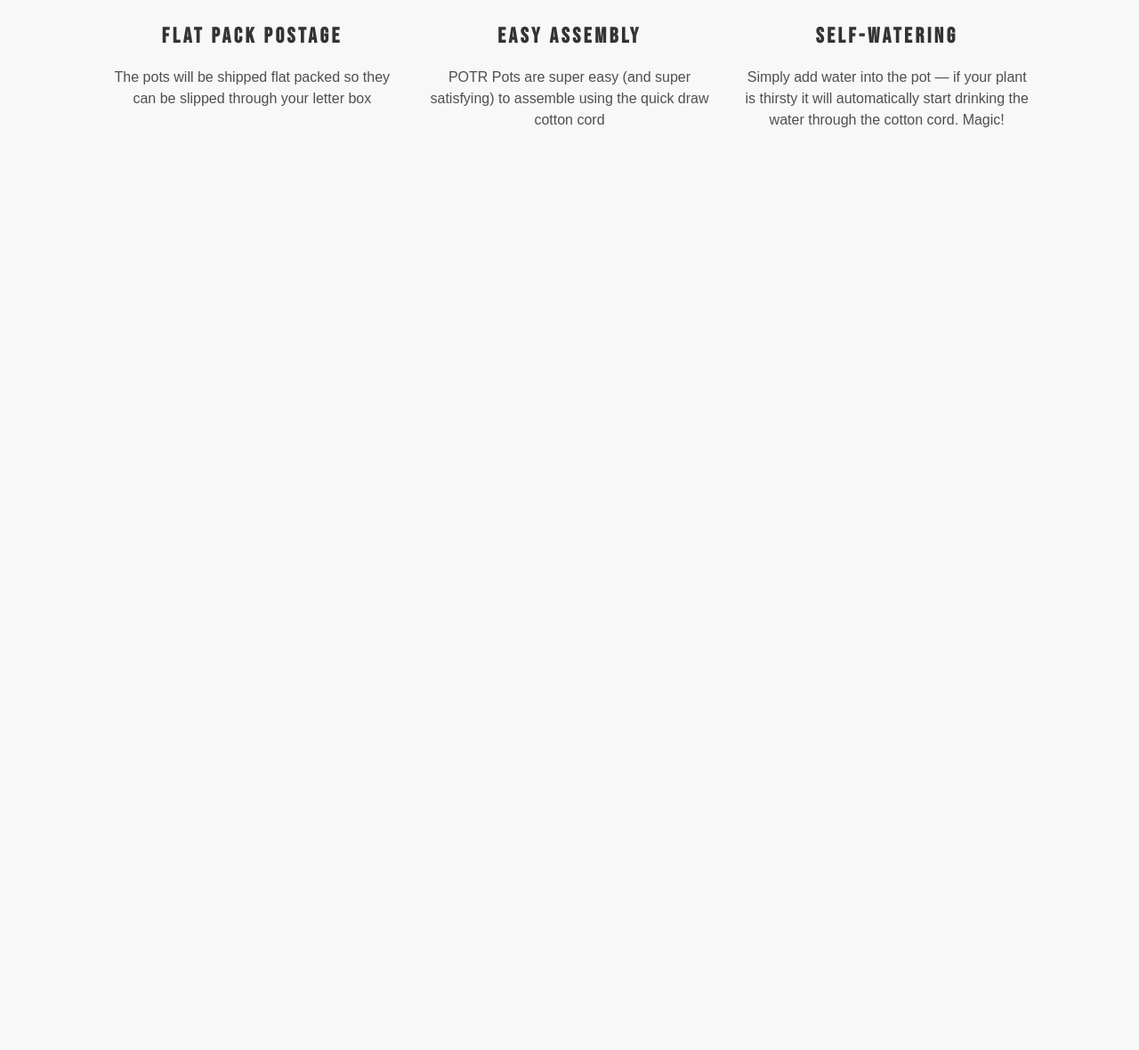
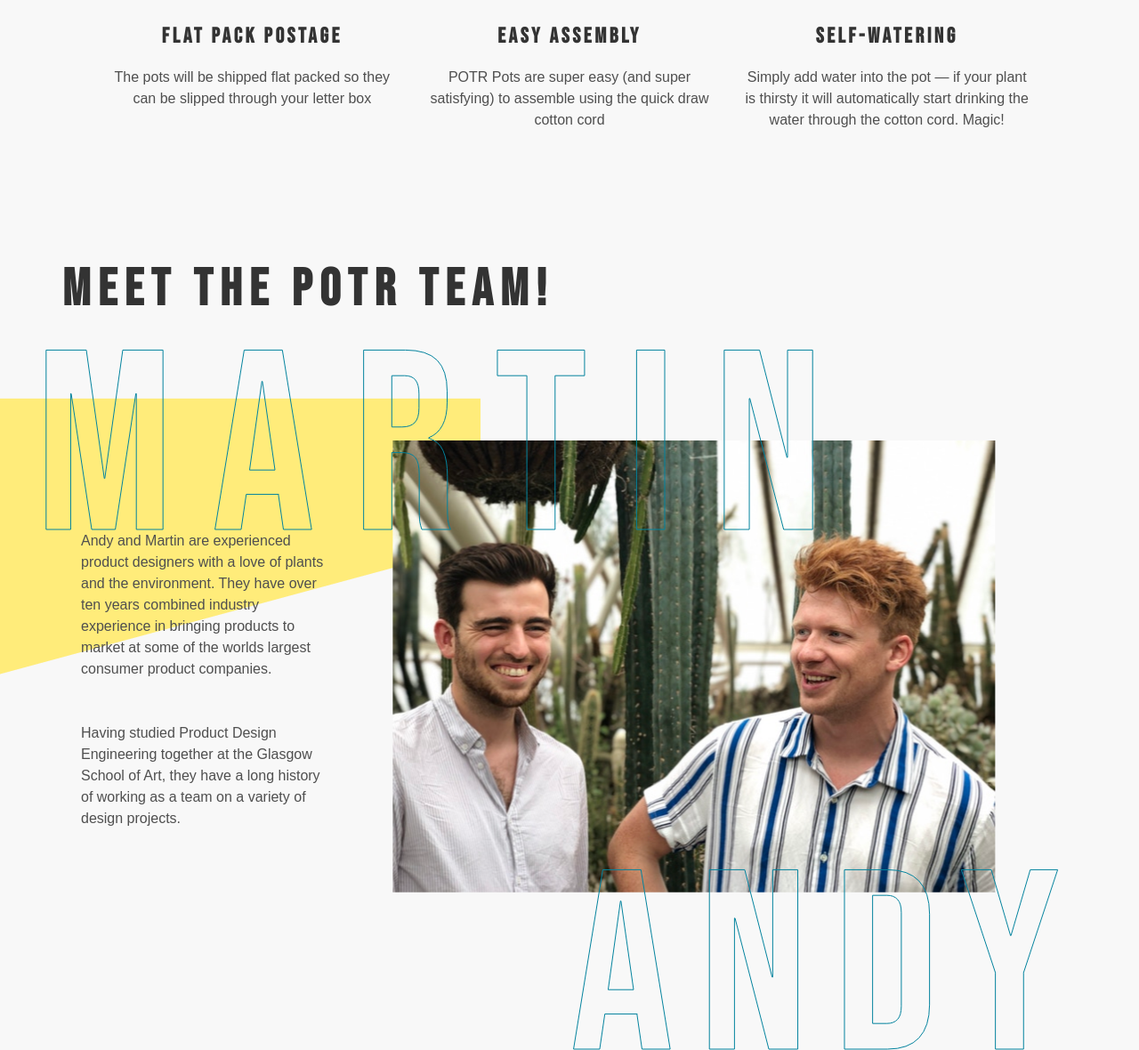
Before and after one commit to amitpatiljc/potr-pots-landing-page, a website built with Parcel: page src/index.html in a window 1280 px wide. Shown: the part 3139-4319 px from the top of the page at 89% size. Before the commit the page ends 3436 px from the top, so only its background shows below. Built offline with nearby package versions, Linux system fonts and the light colour scheme; files whose address does not match are found by name.

Commit message:
added teams section

```diff
--- a/src/index.html
+++ b/src/index.html
@@ -286,6 +286,32 @@
       </div>
     </section>
 
+    <section class="team" id="team">
+      <div class="container">
+        <h3 class="team__title" id="about-us">
+          Meet the POTR team!
+        </h3>
+
+        <div class="team__container">
+          <img class="team__image"
+               src="./images/team__image.png"
+               alt="Our Team Photo"
+          >
+
+          <div class="team__text">
+            <p class="team__paragraph">
+               Andy and Martin are experienced product designers with a love of plants and the environment. They have over ten years combined industry experience in bringing products to market at some of the worlds largest consumer product companies.
+            </p>
+            <br><br>
+
+            <p class="team__paragraph team__paragraph-2">
+              Having studied Product Design Engineering together at the Glasgow School of Art, they have a long history of working as a team on a variety of design projects.
+            </p>
+          </div>
+        </div>
+      </div>
+    </section>
+
 
     <script type="text/javascript" src="scripts/main.js"></script>
   </body>
--- /dev/null
+++ b/src/styles/blocks/team.scss
@@ -0,0 +1,143 @@
+.team {
+  margin-bottom: 172px;
+  background-image: url(/images/rectangle.png);
+  background-repeat: no-repeat;
+  background-position: -550px 550px;
+
+  @include forTablet {
+    background-image: url(/images/rectangle.png);
+    background-repeat: no-repeat;
+    background-position: -830px 200px;
+  }
+
+  @include forDesktop {
+    background-image: url(/images/rectangle.png);
+    background-repeat: no-repeat;
+    // background-size: cover;
+    background-position: -550px 150px;
+  }
+
+  &__title {
+    margin: 0 30px 60px;
+    font-family: "Bebas Neue", sans-serif;
+    font-size: 58px;
+    line-height: 58px;
+    letter-spacing: 0.15em;
+    color: $c-grey1;
+
+    @include forTablet {
+      margin-bottom: 140px;
+    }
+
+  }
+
+  &__image {
+    width: 100%;
+    min-width: 240px;
+    max-width: 677px;
+
+    @include forTablet {
+      width: 40%;
+      transform: translateX(-30%);
+    }
+
+    @include forDesktop {
+      width: 60%;
+      transform: translateX(-6%);
+    }
+  }
+
+  &__container {
+    margin-bottom: 64px;
+
+    position: relative;
+
+    @include forTablet {
+      display: flex;
+      justify-content: space-between;
+      flex-direction: row-reverse;
+      align-items: center;
+
+      @include forDesktop {
+        justify-content: space-evenly;
+      }
+    }
+  }
+
+  &__text {
+    padding: 36px 0 0;
+    margin-right: 30px;
+    margin-left: 30px;
+    max-width: 336px;
+    font-size: 16px;
+    line-height: 24px;
+    color: $c-grey2;
+
+    @include forTablet {
+      max-width: 336px;
+      &::before {
+        content: "Martin";
+        position: absolute;
+        top: -80px;
+        left: -40px;
+
+        font-family: "Bebas Neue", sans-serif;
+        font-size: 231px;
+        line-height: 100%;
+        letter-spacing: 0.15em;
+
+        color: transparent;
+        -webkit-text-stroke: 1px $c-turquoise;
+
+        @include forDesktop {
+          font-size: 288px;
+
+          top: -130px;
+          left: 0;
+        }
+      }
+
+      &::after {
+        content: "Andy";
+        position: absolute;
+        bottom: -90px;
+        right: 0;
+        display: inline-block;
+        // overflow: hidden;
+
+        font-family: "Bebas Neue", sans-serif;
+        font-size: 220px;
+        line-height: 220px;
+        letter-spacing: 0.1em;
+
+        color: transparent;
+        -webkit-text-stroke: 1px $c-turquoise;
+
+        @include forDesktop {
+          font-size: 288px;
+          bottom: -200px;
+          right: 20px;
+
+        }
+      }
+    }
+
+    @include forTablet {
+      padding: 60px 0 0;
+      max-width: 220px;
+    }
+  }
+}
+
+.team__paragraph {
+  @include forDesktop {
+    margin-top: -30px;
+    margin-left: -60px;
+  }
+}
+
+.team__paragraph-2 {
+  @include forDesktop {
+    margin-top: 0;
+  }
+}
--- a/src/styles/main.scss
+++ b/src/styles/main.scss
@@ -10,3 +10,4 @@
 @import "./blocks/intro.scss";
 @import "./blocks/for-whom.scss";
 @import "./blocks/features.scss";
+@import "./blocks/team.scss";
```
